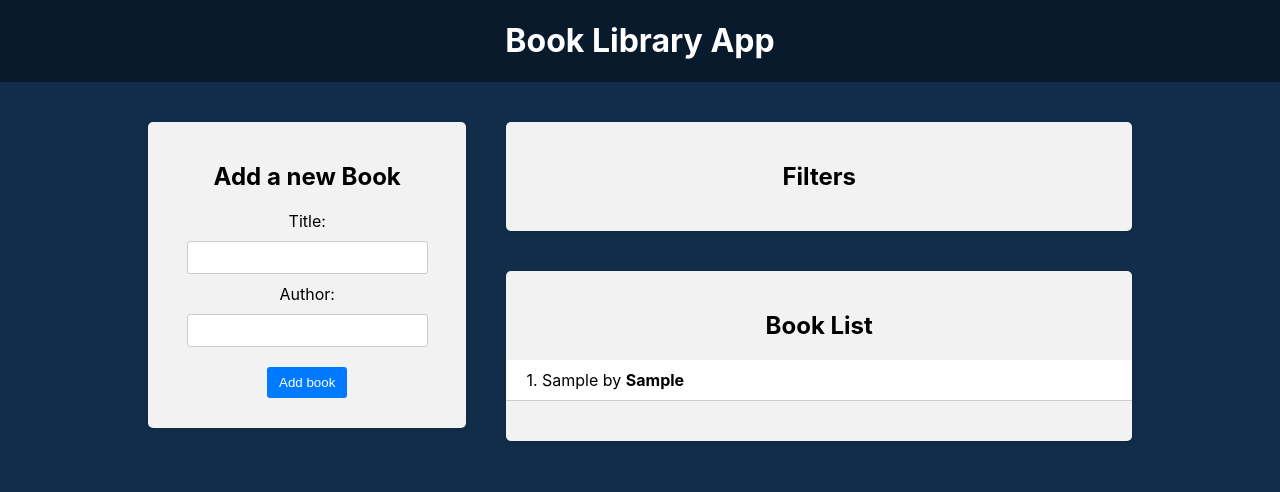
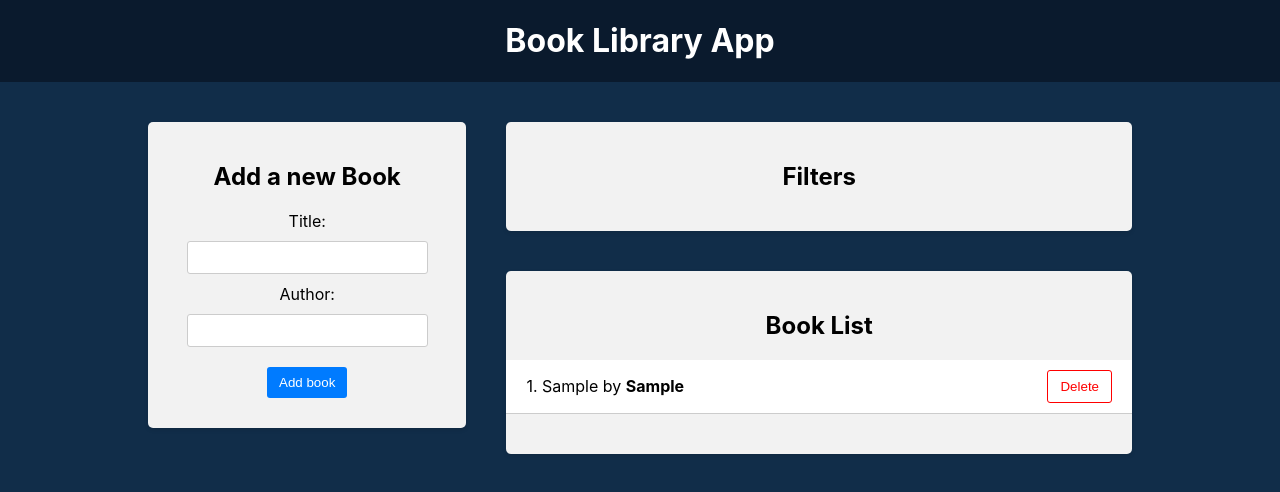
Before and after one commit to KusmiiVasyl/Book-Library-Redux-, a React (Create React App) app in the folder frontend/: page / in a window 1280 px wide. Both pictures are taken after typing "Sample", "Sample" into the empty fields and a click on the button "Add book". Shown: the top 492 px of the page. Built offline with nearby package versions, Linux system fonts and the light colour scheme.

Commit message:
Delete book by id in Redux Store

```diff
--- a/frontend/src/components/BookList/BookList.js
+++ b/frontend/src/components/BookList/BookList.js
@@ -1,8 +1,14 @@
-import { useSelector } from 'react-redux'
+import { useDispatch, useSelector } from 'react-redux'
 import './BookList.css'
+import { deleteBook } from '../../redux/books/actionCreators'
 
 const BookList = () => {
   const books = useSelector((state) => state.books)
+  const dispatch = useDispatch()
+
+  const handlerDeleteBook = (id) => {
+    dispatch(deleteBook(id))
+  }
 
   return (
     <div className="app-block book-list">
@@ -16,6 +22,11 @@
               <div className="book-info">
                 {++index}. {book.title} by <strong>{book.author}</strong>
               </div>
+              <div className="book-actions">
+                <button onClick={() => handlerDeleteBook(book.id)}>
+                  Delete
+                </button>
+              </div>
             </li>
           ))}
         </ul>
--- a/frontend/src/redux/books/actionCreators.js
+++ b/frontend/src/redux/books/actionCreators.js
@@ -6,3 +6,10 @@
     payload: newBook,
   }
 }
+
+export const deleteBook = (id) => {
+  return {
+    type: actionTypes.DELETE_BOOK,
+    payload: id,
+  }
+}
--- a/frontend/src/redux/books/reducer.js
+++ b/frontend/src/redux/books/reducer.js
@@ -1,5 +1,5 @@
 import * as actionTypes from './actionType'
-import { v4 as uuidv4 } from 'uuid';
+import { v4 as uuidv4 } from 'uuid'
 
 const initialState = []
 
@@ -8,6 +8,8 @@
     case actionTypes.ADD_BOOK:
       action.payload.id = uuidv4()
       return [...state, action.payload]
+    case actionTypes.DELETE_BOOK:
+      return state.filter((book) => book.id !== action.payload)
     default:
       return state
   }
```
